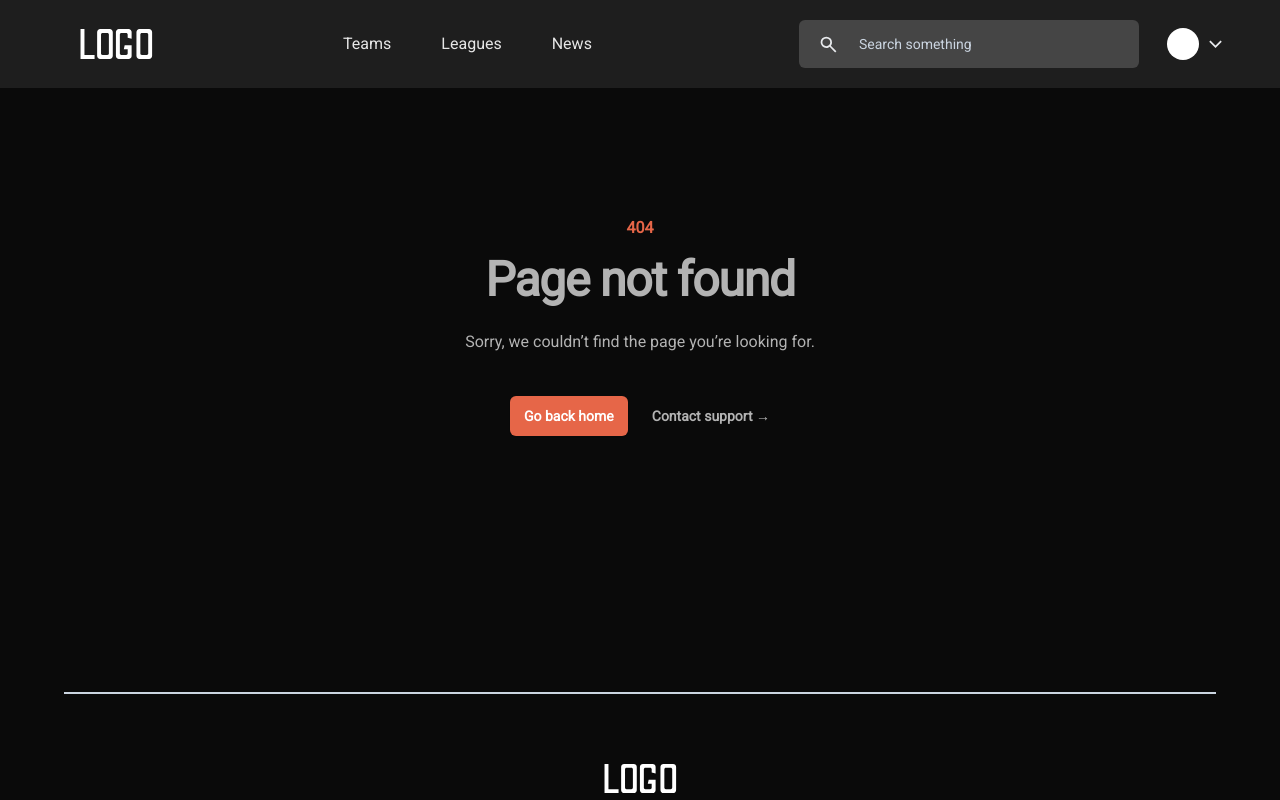
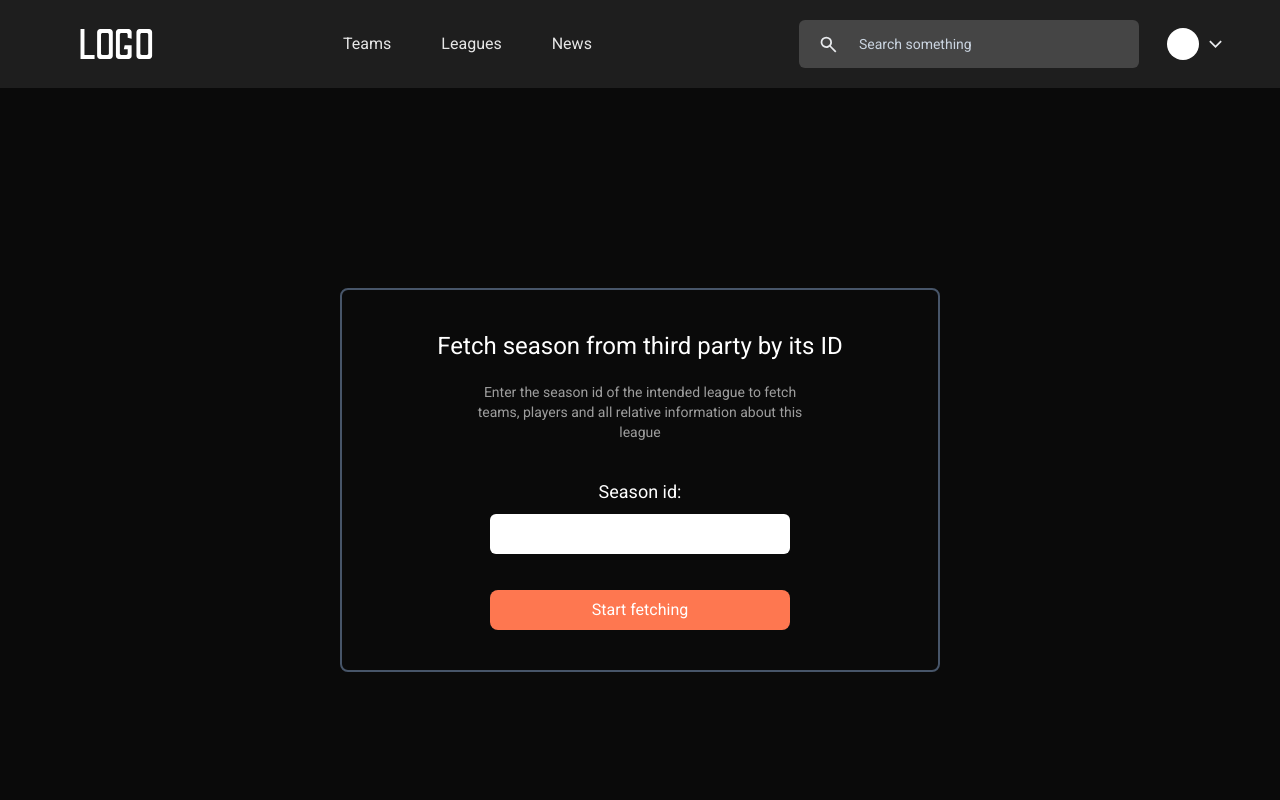
Before and after one commit to AMRRAGHEB118/football_analytic_forntend, a Next.js app: page /seasonfetch in a window 1280 px wide. Before the commit this address had no page. Shown: the top 800 px of the page. Built offline with nearby package versions, Linux system fonts and the light colour scheme.

Commit message:
Build -> Fetch season form created

```diff
--- /dev/null
+++ b/src/app/(dynamicPages)/seasonfetch/page.tsx
@@ -0,0 +1,84 @@
+'use client';
+
+import Footer from "@/app/components/Footer";
+import axios from "axios";
+import { useState } from "react";
+
+
+const FetchSeason = () => {
+    const [loading, setLoading] = useState({
+        request_sent: false,
+        loading: false,
+    });
+    const [season, setSeason] = useState<string>();
+    const [resMessage, setResMessage] = useState<string>();
+
+    const fetchSeason = () => {
+        setLoading({
+            loading: true,
+            request_sent: true
+        })
+        axios.get(`${process.env.NEXT_PUBLIC_SERVER_URI}seasons/fetch/${season}`)
+            .then(res => {
+                setLoading(prev => ({
+                    ...prev,
+                    loading: false
+                }))
+                setResMessage(res.data.message);
+            })
+            .catch(_ => {
+                setResMessage('Error happened while fetching season, Please try again. \n\
+                If the problem persists you can contact us')
+            })
+    }
+
+    return (
+        <div className="
+        flex flex-col items-center mx-auto w-[300px] mt-[200px]
+        border-solid border-slate-600 border-2 rounded-lg text-lg
+        sm:w-[600px] sm:text-2xl p-10
+        ">
+            <span className="text-white font-md w-full text-center">Fetch season from third party by its ID</span>
+            <span className="relative top-5 w-full text-center text-white text-sm opacity-60 sm:w-[340px]">
+                Enter the season id of the intended league to fetch teams, players and all relative information about this league
+            </span>
+            <div className="flex flex-col items-center mt-14">
+                <label htmlFor="season_num" className="sm:text-lg text-white">Season id:</label>
+                <input
+                    type='number'
+                    className="
+                        w-[200px] rounded-md appearance-none outline-none
+                        ring-0 focus:border-0 border-0 mt-2 appearance-none
+                        focus:ring-2 focus:ring-primary-500 duration-150 transition-all
+                        sm:w-[300px]
+                    "
+                    id="season_num"
+                    name="season number"
+                    onChange={(e) => setSeason(e.target.value)}
+                    style={{
+                        WebkitAppearance: 'none',
+                        MozAppearance: 'textfield',
+                    }}
+                />
+                <div className="text-green-500 mt-4 text-sm w-full text-center">
+                    {
+                        (loading.request_sent && loading.loading) &&
+                        <>Fetching season information, this might take a few minutes ...</>
+                    }
+                    {
+                        (loading.request_sent && !loading.loading) &&
+                        <>{resMessage}</>
+                    }
+                </div>
+                <button
+                className="
+                p-2 bg-primary-500 w-full text-white text-base rounded-lg mt-5
+                w-[200px] font-medium sm:w-[300px] hover:bg-primary-600"
+                onClick={() => {fetchSeason()}}
+                >Start fetching</button>
+            </div>
+        </div>
+    )
+}
+
+export default FetchSeason;
```
